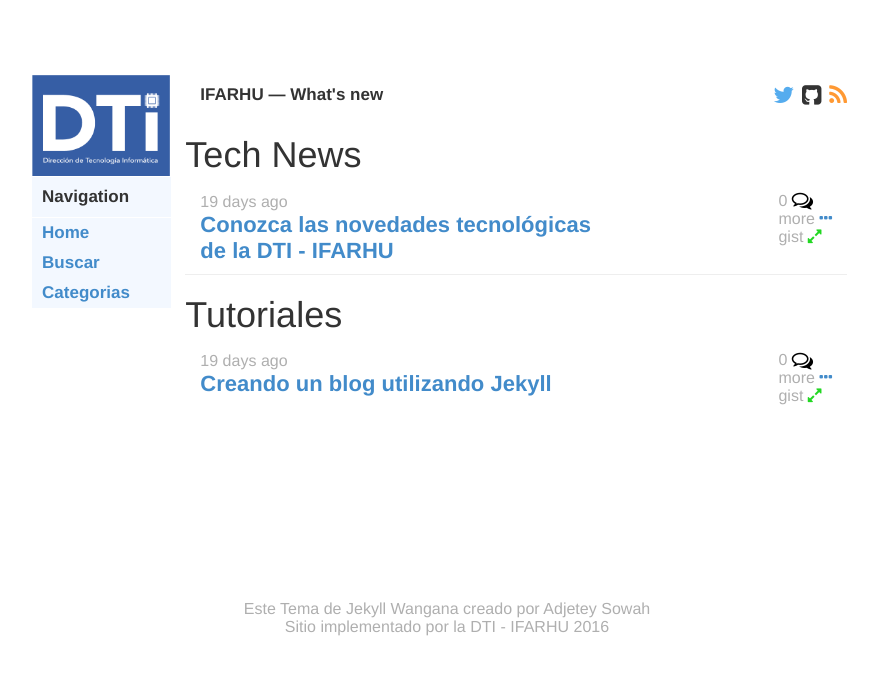
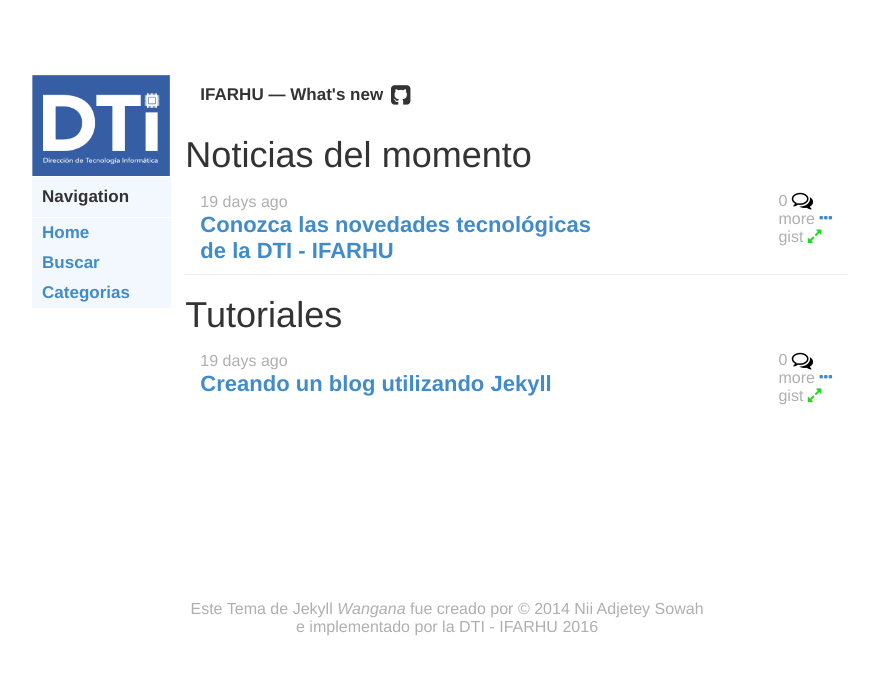
Before and after one commit to IFARHU/ifarhu.github.io, a Jekyll site: the page built from categories.html, in a window 1280 px wide. Shown: the top 675 px of the page, without its empty margins (193-1071 px from the left). Built offline with Jekyll 4.4.1, drawn with Linux system fonts in a browser that asks for light colours; some web fonts are replaced; Markdown is read by kramdown in place of the engine named in the settings.

Commit message:
IB - Ajustando layouts para eliminar items del menu en exceso, statement legales

```diff
--- a/_config.yml
+++ b/_config.yml
@@ -20,7 +20,7 @@ permalink: /:year/:month/:title/
 owner:
     name: #
     twitter: #
-    github: #
+    github: /IFARHU/
     disqus_shortname: #
 
 ga_id: #
--- a/_layouts/default.html
+++ b/_layouts/default.html
@@ -25,15 +25,9 @@
 				<div class="col-sm-10">
 					<nav class="top">
 						<a href="{{ "/index.html" | prepend: site.url }}">{{ site.description }} &mdash; {{ site.name }}</a>
-						<span class="pull-right">
-							<a id="twitter-ic" class="link" href="https://twitter.com/{{site.owner.twitter}}">
-								<i class="fa fa-twitter fa-lg"></i>
-							</a>
+						<span>
 							<a id="git-ic" class="link" href="https://github.com/{{site.owner.github}}">
 								<i class="fa fa-github-square fa-lg"></i>
-							</a>
-							<a id="rss-ic" class="link" href="{{ "/feed.xml" | prepend: site.url }}">
-								<i class="fa fa-rss fa-lg"></i>
 							</a>
 						</span>
 					</nav>
@@ -44,8 +38,8 @@
 			</div>
 		</div>
 		<footer class="footer text-center meta">
-			Este Tema de Jekyll <a class="link" href="https://github.com/iamnii/wangana">Wangana</a> creado por <a href="https://github.com/iamnii"> Adjetey Sowah</a>
-			<p> Sitio implementado por la DTI - IFARHU 2016</p>
+			Este Tema de Jekyll <em><a class="link" href="https://github.com/iamnii/wangana">Wangana</a> </em> fue creado por <a href="https://github.com/iamnii"> &copy 2014 Nii Adjetey Sowah</a>
+			<p> e implementado por la DTI - IFARHU 2016</p>
 		</footer>
 	</div>
 </main>
--- a/categories.html
+++ b/categories.html
@@ -7,7 +7,7 @@ title: Categories
 
 
 	<!-- Category loop logic -->
-	<h1> Tech News </h1>
+	<h1>Noticias del momento</h1>
 		{% for post in site.categories.Tech %}
 			{% if post.archive == false %}
 			<div class="page-item">
```
